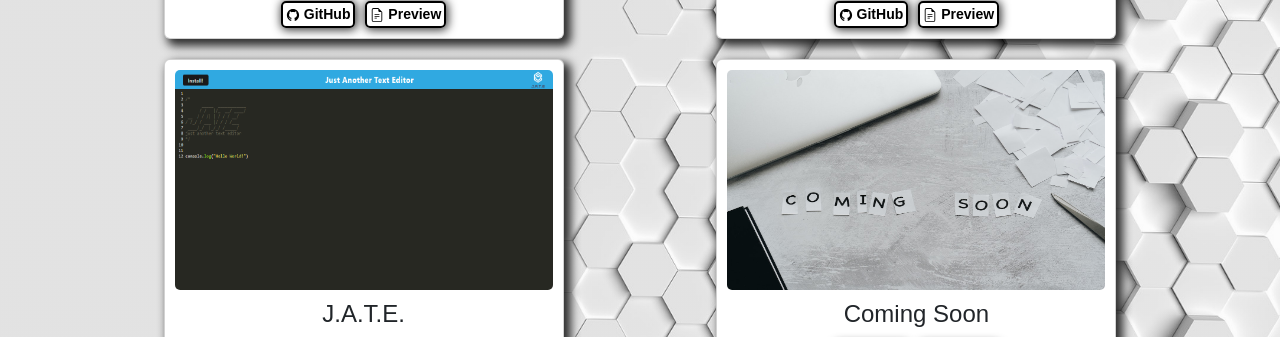
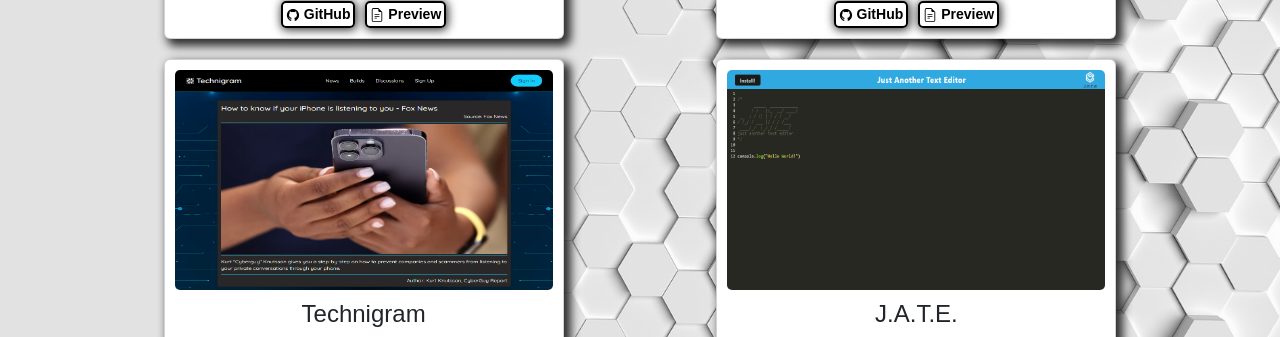
Before and after one commit to PeteChicchetti/professional-react-portfolio, a React (Create React App) app: page / in a window 1280 px wide. Both pictures are taken after a click on the item "Portfolio". Shown: the part 463-800 px from the top of the page. Built offline with nearby package versions, Linux system fonts and the light colour scheme.

Commit message:
updated portfolio adding technigram

```diff
--- a/src/components/Portfolio/index.jsx
+++ b/src/components/Portfolio/index.jsx
@@ -26,7 +26,16 @@ const Portfolio = () => {
                     </div>
                 </Card>
                 <Card id='card'>
-                    <img className="cardImg" src="images/pwa-text-editor.png" alt="VivoVirtuoso homepage"></img>
+                    <img className="cardImg" src="images/technigram-home.png" alt="Technigram homepage"></img>
+                    <h4 className="cardTitle">Technigram</h4>
+                    <p className="cardPara">Technigram's main goal is to create a platform for like minded people to share their computer builds with each other and give feedback, recommendations or just chat about something they are interested in.</p>
+                    <div>
+                        <a href='https://github.com/PeteChicchetti/technigram' target="_blank" rel="noopener noreferrer"  id="ghBtn"><AiFillGithub /> GitHub</a>
+                        <a href="https://murmuring-depths-50021.herokuapp.com/" target="_blank" rel="noopener noreferrer" id="webBtn"><BsFileEarmarkText /> Preview</a>
+                    </div>
+                </Card>
+                <Card id='card'>
+                    <img className="cardImg" src="images/pwa-text-editor.png" alt="J.A.T.E Text Editor"></img>
                     <h4 className="cardTitle">J.A.T.E.</h4>
                     <p className="cardPara">Just Another Text Editor<br/>
                     This PWA is installable and allows for the user to save notes to an indexedDb for offline use. </p>
@@ -55,16 +64,6 @@ const Portfolio = () => {
                         <button id="webBtn"><BsFileEarmarkText /> Preview</button>
                     </div>
                 </Card>
-                <Card id='card'>
-                    <img className="cardImg" src="images/coming-soon.jpg" alt="VivoVirtuoso homepage"></img>
-                    <h4 className="cardTitle">Coming Soon</h4>
-                    <p className="cardPara"></p>
-                    <div>
-                        {/*-- change buttons to a tag when links are inserted --*/}
-                        <button id="ghBtn"><AiFillGithub /> GitHub</button>
-                        <button id="webBtn"><BsFileEarmarkText /> Preview</button>
-                    </div>
-                </Card>
             </Row>
         </div>
     );
```
Also changed, not shown: public/images/technigram-home.png (added).
